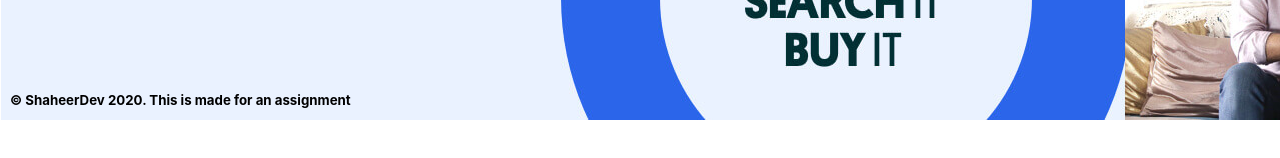
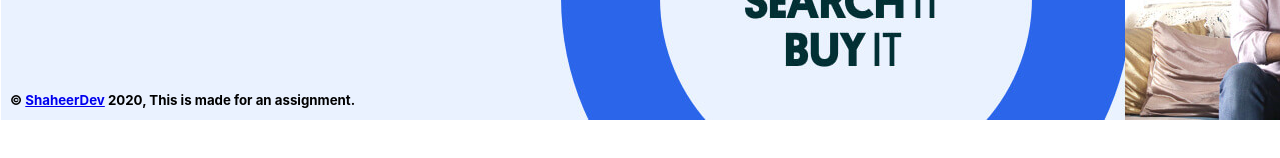
Before and after one commit to ShaheerDev/OLX-but-in-ReactJS, a React (Create React App) app: page / in a window 1280 px wide. Shown: the part 250-408 px from the top of the page. Built offline with nearby package versions, Linux system fonts and the light colour scheme.

Commit message:
Update footer.js

```diff
--- a/src/components/footer.js
+++ b/src/components/footer.js
@@ -3,8 +3,10 @@ import '../App.css';
 
 export default class Footer extends React.Component {
   render(){
-    return(<div style={{position: "absolute", top:320 , left: 10}}>
-      <h5> &copy; ShaheerDev 2020. This is made for an assignment</h5>
-    </div>)
+    return(<>
+    <div style={{position: "absolute", top:320 , left: 10}}>
+    <h5> &copy; <a href="https://github.com/ShaheerDev">ShaheerDev</a> 2020, This is made for an assignment.</h5>
+    </div>
+    </>)
   }
 }
```
